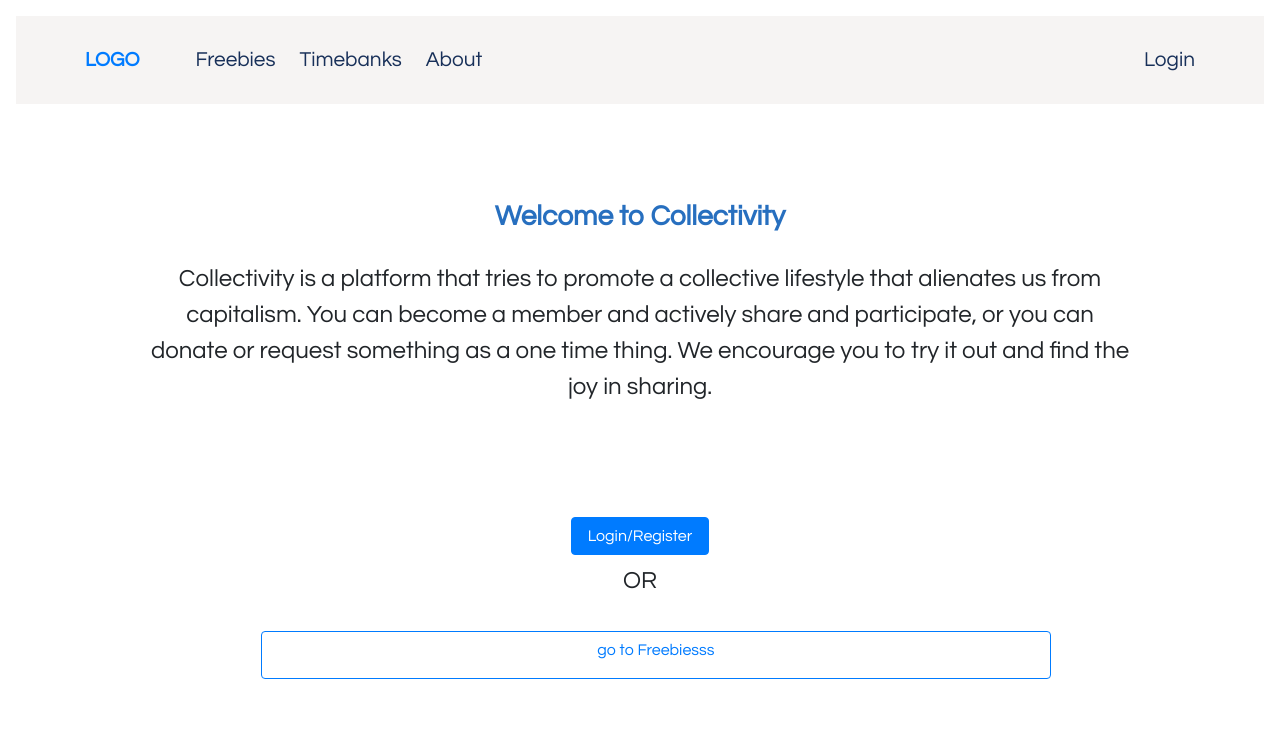
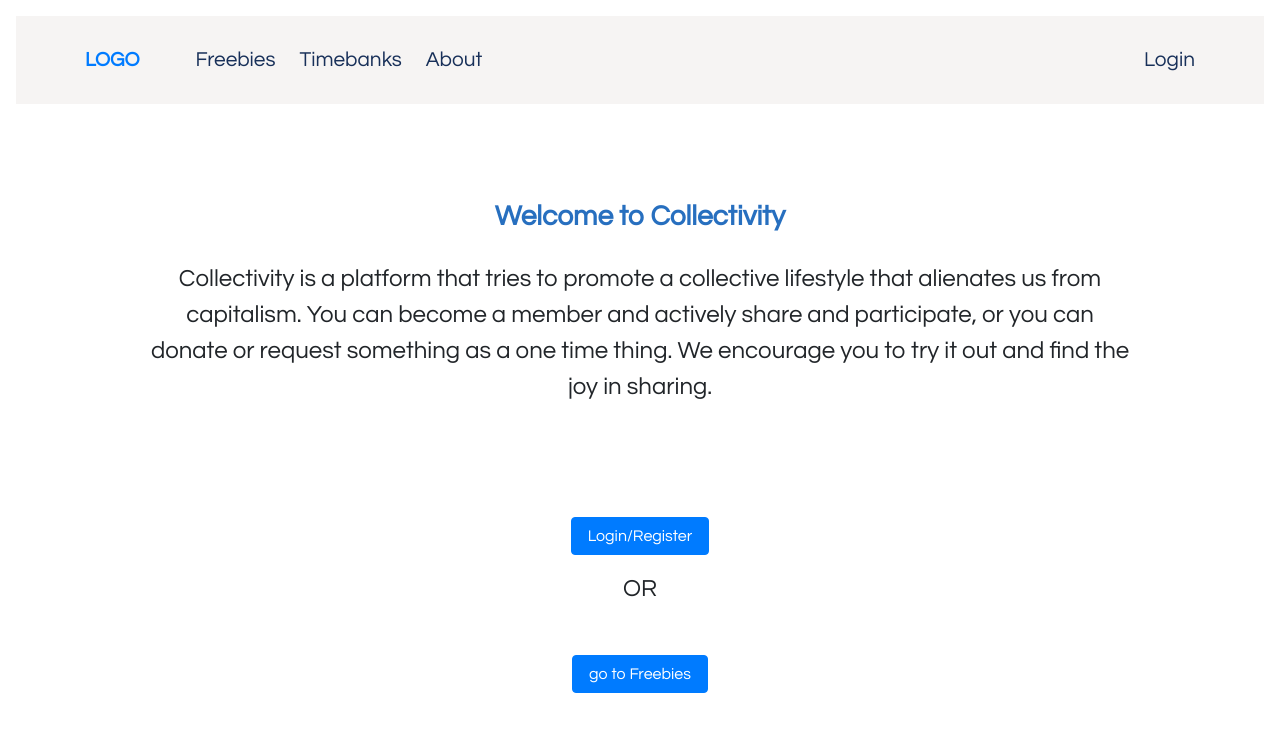
Before and after one commit to Klarala13/collectivity, a React (Create React App) app in the folder frontend/: page / in a window 1280 px wide. Shown: the top 732 px of the page. Built offline with nearby package versions, Linux system fonts and the light colour scheme.

Commit message:
feat: fix app.jsx

```diff
--- a/frontend/src/components/About.jsx
+++ b/frontend/src/components/About.jsx
@@ -108,7 +108,7 @@ class About extends React.Component {
                 </p>
                 <a
                   href="https://www.gofundme.com/building-collectivity?teamInvite=1eVWURWMKKO7HEmkfCoH5z0AgambJoINkcxodQKFreD2CtdWhPcvjMYIHuvJMeVD"
-                  className="btn btn-outline-primary"
+                  className="btn btn-primary mx-auto"
                   alt="donate money"
                   target="_blank"
                   rel="noopener noreferrer"
--- a/frontend/src/components/App.jsx
+++ b/frontend/src/components/App.jsx
@@ -16,12 +16,12 @@ class App extends React.Component {
       <div className="container">
         <Header />
         <div className="app">
-          <button className="btn mb-2 btn-primary">
+          <button className="btn btn-primary">
             Login/Register
           </button>
           <p>OR</p>
-          <button className="mb-3 btn btn-block btn-outline-primary">
-            go to Freebiesss
+          <button className="btn btn-primary">
+            go to Freebies
           </button>
         </div>
       </div>
```
